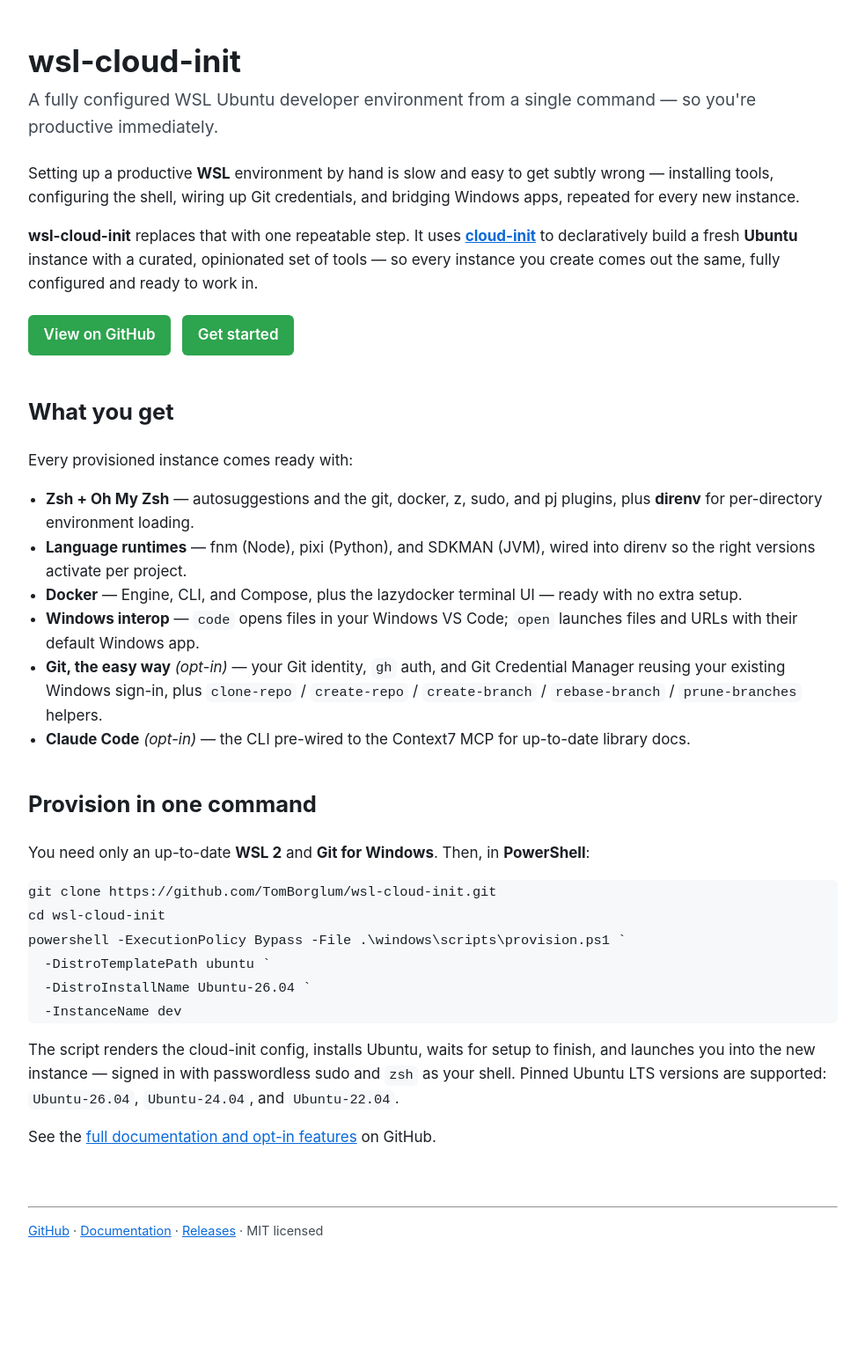
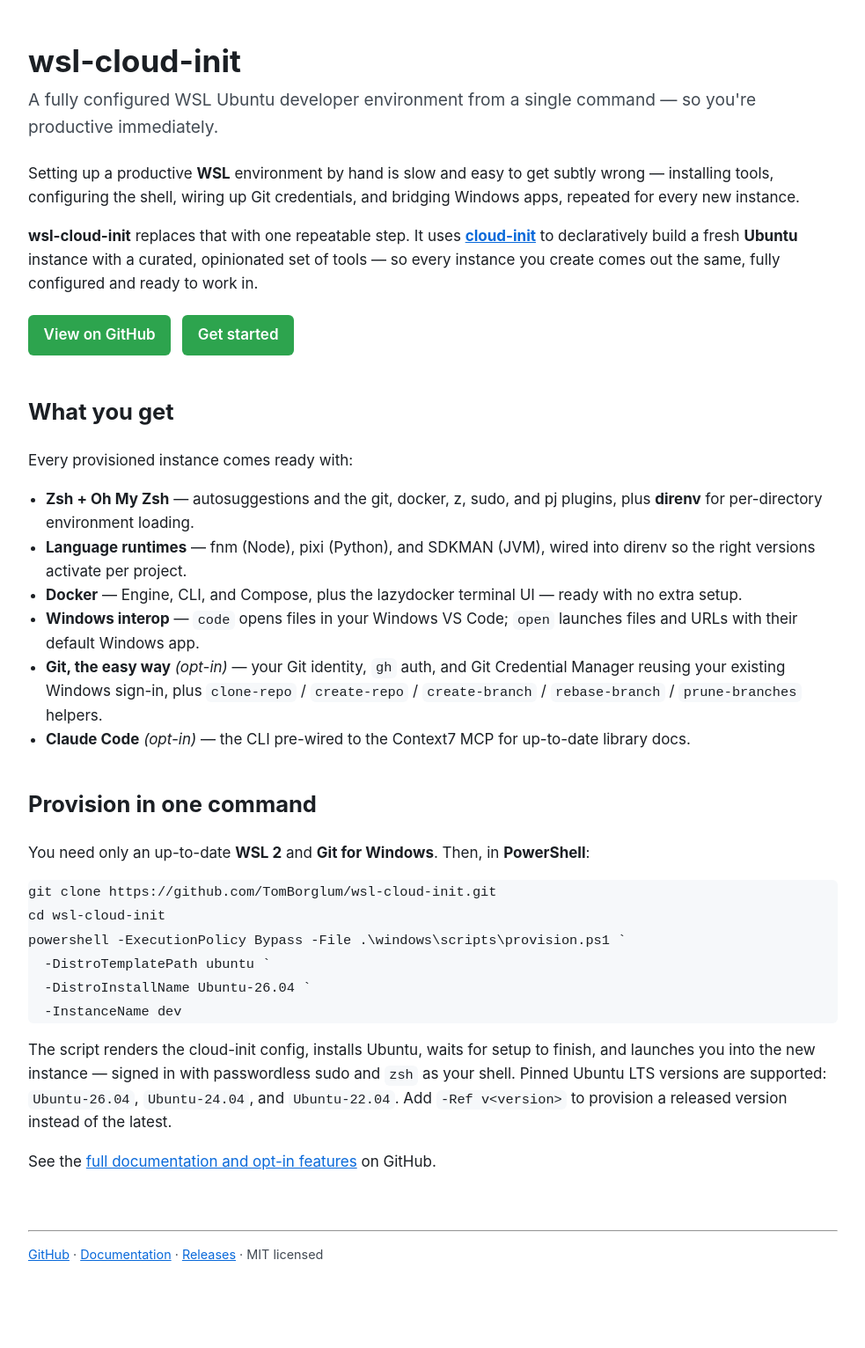
Before and after one commit to TomBorglum/wsl-cloud-init, a Jekyll site: the page built from docs/index.md, in a window 1280 px wide. Shown: the whole page at 88% size, without its empty margins (148-1131 px from the left). Built offline with Jekyll 4.4.1, drawn with Linux system fonts in a browser that asks for light colours; before the commit the page ends 1504 px from its top, so only the background shows below that.

Commit message:
feat: add -Ref flag to provision.ps1 for selecting a version (#46)
Provisioning a released version previously required checking out a tag
locally, which mutates the working tree into detached HEAD and collides
with the script's ahead-of-origin guards. The optional -Ref flag pins an
explicit tag/branch/commit instead: it resolves the ref to a commit and
verifies the commit exists on origin, without touching the working tree.
Default behavior (current HEAD) is unchanged.

Co-authored-by: Claude Opus 4.8 <noreply@anthropic.com>

```diff
--- a/docs/index.md
+++ b/docs/index.md
@@ -51,7 +51,8 @@ powershell -ExecutionPolicy Bypass -File .\windows\scripts\provision.ps1 `
 The script renders the cloud-init config, installs Ubuntu, waits for setup to
 finish, and launches you into the new instance — signed in with passwordless sudo
 and `zsh` as your shell. Pinned Ubuntu LTS versions are supported: `Ubuntu-26.04`,
-`Ubuntu-24.04`, and `Ubuntu-22.04`.
+`Ubuntu-24.04`, and `Ubuntu-22.04`. Add `-Ref v<version>` to provision a released
+version instead of the latest.
 
 See the [full documentation and opt-in features](https://github.com/TomBorglum/wsl-cloud-init#readme)
 on GitHub.
```
Also changed, not shown: README.md, 1 other file.
